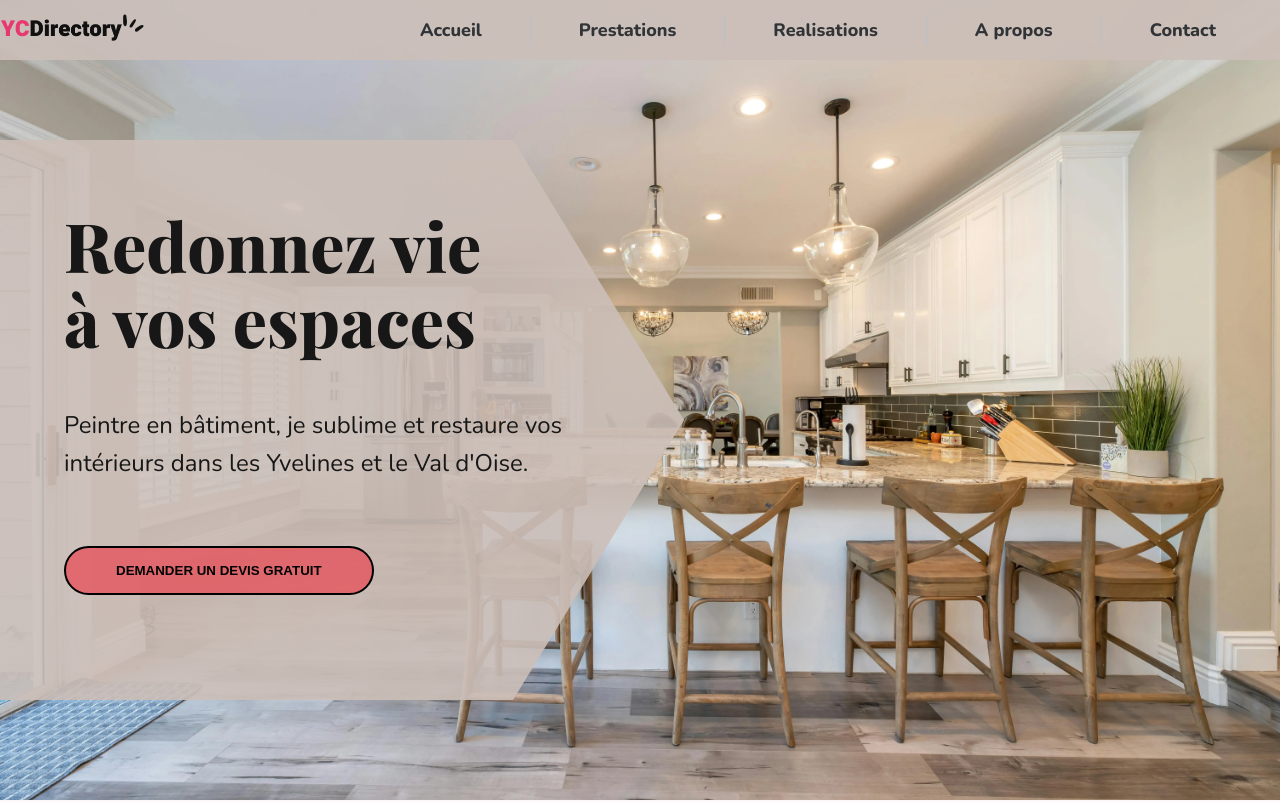
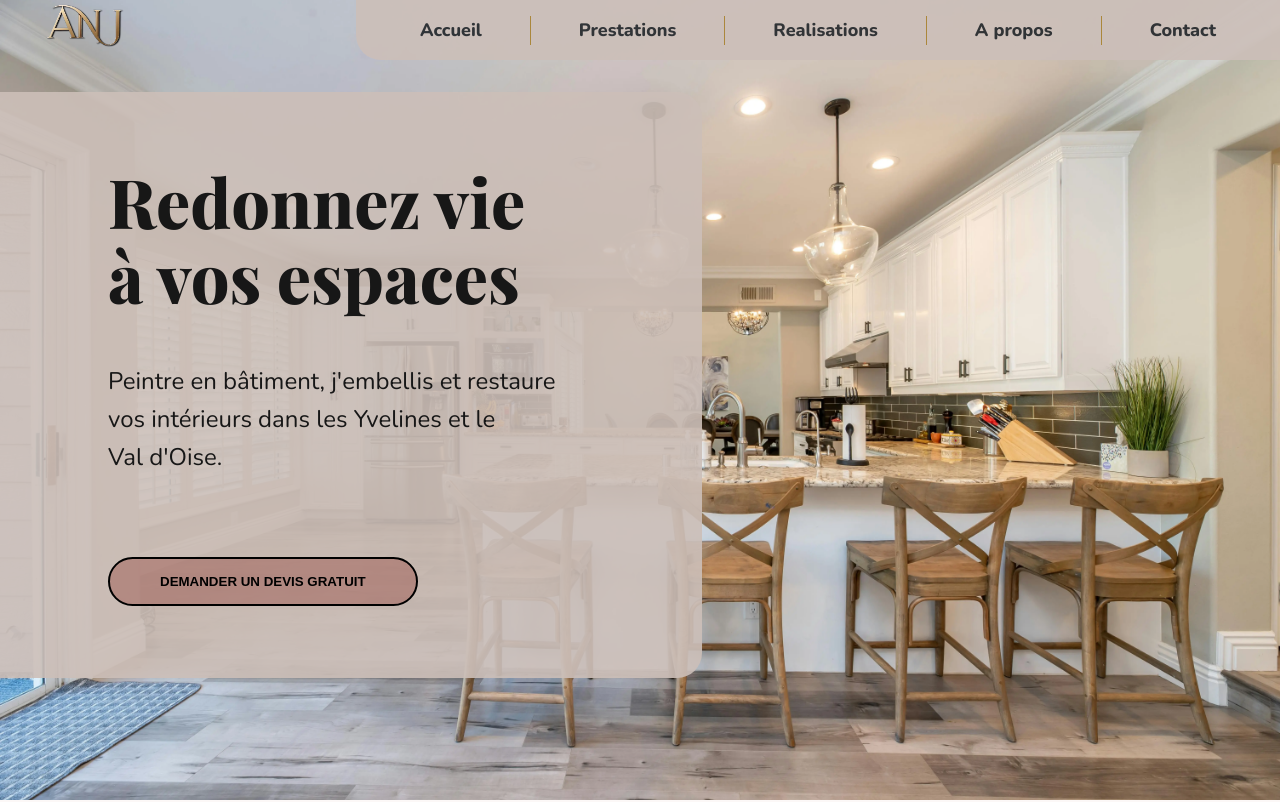
Before and after one commit to aurelienog/renov, a Next.js app: page / in a window 1280 px wide. Shown: the top 802 px of the page. Built offline with nearby package versions, Linux system fonts and the light colour scheme; a web font is replaced by a local one.

Commit message:
feature: logo

```diff
--- a/src/app/variables.css
+++ b/src/app/variables.css
@@ -16,7 +16,7 @@
   --color-secondary-light: #8498aa ;
   --color-secondary-dark: #404f5c ;
 
-  --color-accent: #B3C1CA;
+  --color-accent: #a8812e;
 
   --fw-regular: 400;
   --fw-semi-bold: 600;
--- a/src/components/button/styles.module.css
+++ b/src/components/button/styles.module.css
@@ -6,5 +6,5 @@
   cursor: pointer;
   font-weight: var(--fw-bold);
   text-transform: uppercase;
-  background-color: rgb(232, 70, 81, 0.7);
+  background-color: #9d5b5280;
 }
--- a/src/components/footer/Footer.tsx
+++ b/src/components/footer/Footer.tsx
@@ -6,7 +6,7 @@ function Footer(): JSX.Element {
   return (
     <footer className={`${styles.footer}`}>
       <article>
-        <Image src='/assets/logo.png' alt='logo' width={144} height={30}/>
+        <Image src='/assets/logo.png' alt='logo' width={300} height={180}/>
       </article>
       <article>
         <address>
--- a/src/components/header/Header.tsx
+++ b/src/components/header/Header.tsx
@@ -8,7 +8,7 @@ function Header() {
   return (
     <header className={styles.header}>
       <Link href={"/"}>
-        <Image src='/assets/logo.png' alt='logo' width={144} height={30}/>
+        <Image src='/assets/logo.webp' alt='logo' width={170} height={100}/>
       </Link>
       <NavigationBar/>
     </header>
--- a/src/components/header/styles.module.css
+++ b/src/components/header/styles.module.css
@@ -3,7 +3,4 @@
   justify-content: space-between;
   align-items: center;
   height: var(--navbar-size);
-  background-color: var(--color-primary);
-  opacity: 90%;
-  font-weight: var(--fw-bold);
 }
--- a/src/components/navigation-bar/NavigationBar.tsx
+++ b/src/components/navigation-bar/NavigationBar.tsx
@@ -4,7 +4,7 @@ import Link from "next/link";
 
 function NavigationBar(): JSX.Element {
   return (
-    <nav>
+    <nav className={styles.navbar}>
       <ul className={styles.navbar_ul}>
         <li>
           <Link href={"/"} className={styles.navbar_link}>Accueil</Link>
--- a/src/components/navigation-bar/styles.module.css
+++ b/src/components/navigation-bar/styles.module.css
@@ -1,9 +1,18 @@
+.navbar {
+  background-color: var(--color-primary);
+  opacity: 90%;
+  font-weight: var(--fw-bold);
+  border-radius: 0 0 0 var(--border-radius);
+  height: 100%;
+}
+
 .navbar_ul {
   list-style: none;
   margin-right: 2rem;
   padding: 1rem;
   display: flex;
   gap: 2rem;
+  font-weight: var(--fw-bold);
 }
 
 .navbar_link {
--- a/src/sections/hero-section/HeroSection.tsx
+++ b/src/sections/hero-section/HeroSection.tsx
@@ -9,18 +9,14 @@ function HeroSection(): JSX.Element  {
       <div className={styles.info}>
         <h1 className='visually-hidden'>Peintre en bâtiment, expert en peinture et rénovation intérieure/extérieure dans les Yvelines et le Val-d'Oise</h1>
         <h2>Redonnez vie à vos espaces</h2>
-        <p>Peintre en bâtiment, je sublime et restaure vos intérieurs dans les Yvelines et le Val d'Oise.</p>
+        <p>Peintre en bâtiment, j'embellis et restaure vos intérieurs dans les Yvelines et le Val d'Oise.</p>
         <Button>Demander un devis gratuit</Button>
       </div>
-
       <div>
-        <Image src="/assets/hero.webp" alt='hero' quality={100} fill style={{
+        <Image src="/assets/hero.webp" priority quality={100} fill style={{
         objectFit: 'cover'
-      }} />
+      }} alt="montre une cuisine spacieuse et lumineuse. L'esthétique générale est épurée, élégante et moderne. Il y a un îlot de cuisine avec quatre chaises en bois. La cuisine est éclairée par des suspensions et dispose d'une grande fenêtre avec des stores blancs." />
       </div>
-
-
-
     </section>
   )
 };
--- a/src/sections/hero-section/styles.module.css
+++ b/src/sections/hero-section/styles.module.css
@@ -1,32 +1,25 @@
 .hero {
   height: 800px;
-  display: grid;
-  grid-template-columns: 1fr 1fr;
+  overflow: hidden;
 }
 
 .info{
-  margin-top: 5rem;
-  clip-path: polygon(0% 0%, 75% 0%, 100% 50%, 75% 100%, 0% 100%);
+  margin: 2rem 0;
   background-color: color-mix(in srgb, var(--color-primary) 90%, transparent);
-  height: 70%;
-  width: 38em;
-}
-
-.hero h2, .hero p, .hero button {
-  margin-left: 4rem;
-  margin-right: 6rem ;
-
+  height: auto;
+  max-width: 39em;
+  border-radius: 0 var(--border-radius) var(--border-radius) 0;
+  padding: 4em 6em;
 }
 
 .hero h2 {
   font-size: 4.25rem;
-  margin-top: 1em;
   margin-bottom: 3rem;
 }
 
 .hero p {
   font-size: 1.5rem;
-  margin-bottom: 4rem;
+  margin-bottom: 5rem;
 }
 
 .hero img {
```
Also changed, not shown: public/assets/logo.png (deleted), public/assets/logo.webp (added).
